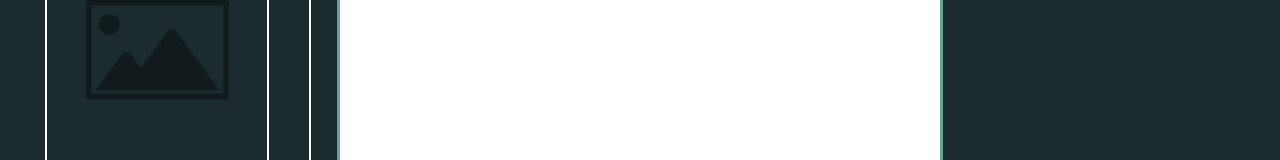
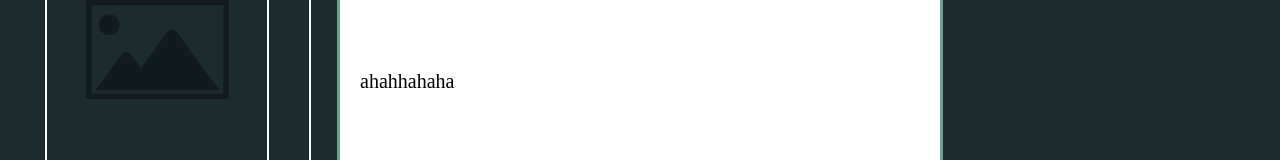
Before and after one commit to Enkuuu/StreamingService, a plain HTML site: page index.html in a window 1280 px wide. Both pictures are taken after a click on the element 157 px from the left and 331 px from the top of the page. Shown: the part 282-442 px from the top of the page. Drawn offline with Linux system fonts and the light colour scheme.

```diff
--- a/show.js
+++ b/show.js
@@ -54,12 +54,16 @@ class Show{
             let newImg = document.createElement("img");
             newImg.src = this.image;
 
+            let newP = document.createElement("p");
+            newP.innerHTML = this.description;
+
             let closeButton = document.createElement("button");
             closeButton.innerHTML = "X";
             closeButton.onclick = this.closeModal;
 
             modal.append(newh1);
             modal.append(newImg);
+            modal.append(newP);
             modal.append(closeButton);
             document.body.append(modal);
         }
--- a/style.css
+++ b/style.css
@@ -31,13 +31,16 @@ h1{
     background-size: cover;
 }
 
+
+
 .modal {
     width: 600px;
     height: 700px;
     border-radius: 10px;
     background-color: white;
     border: 3px solid #6aa396;
-
+    display: flex;
+    flex-direction: column;
     position: fixed;
     top: 50%;
     left:50%;
@@ -60,3 +63,8 @@ h1{
 .modal img{
     width: 50%;
 }
+
+.modal p{
+    padding-left: 20px;
+    font-size: 20px;
+}
```
